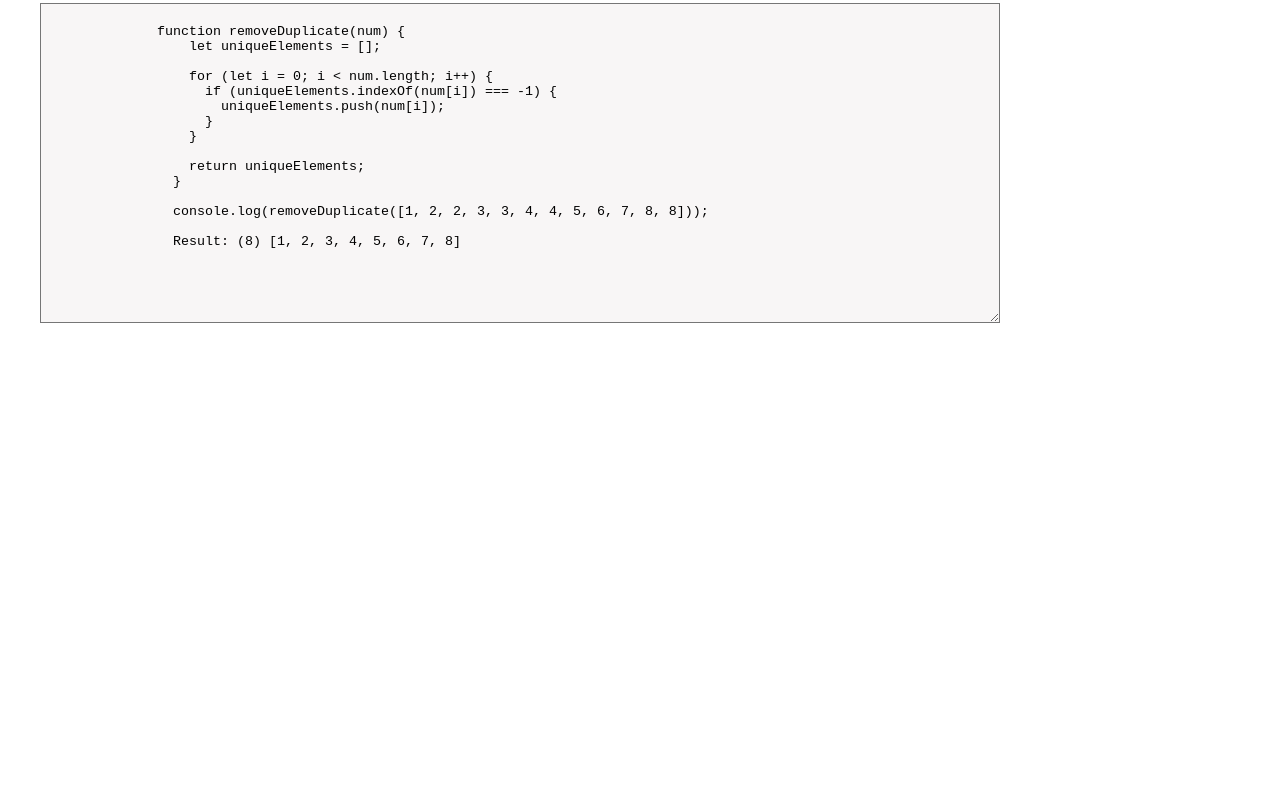
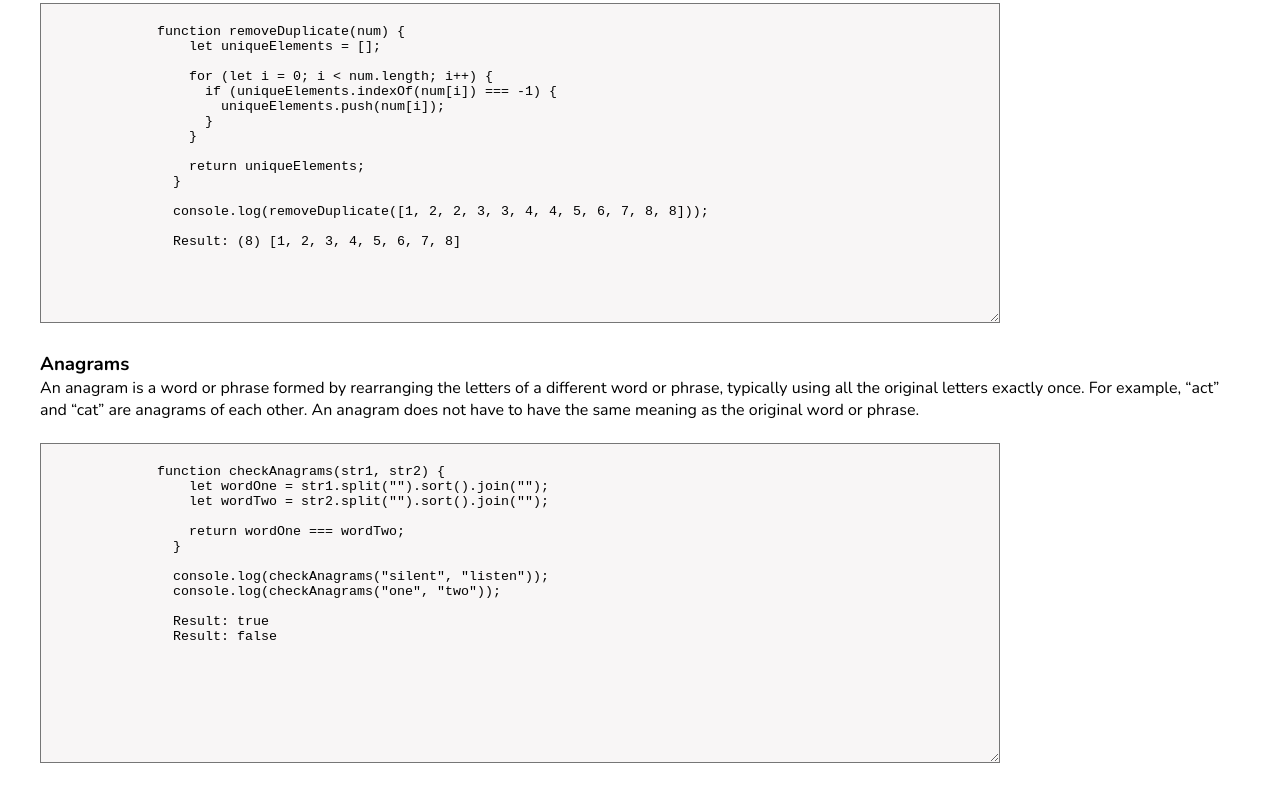
Before and after one commit to joeyyvel/JScript-top10QuestionAndDesign, a plain HTML site: page index.html in a window 1280 px wide. Shown: the part 1542-2343 px from the top of the page. Before the commit the page ends 1911 px from the top, so only its background shows below. Drawn offline with nearby package versions, Linux system fonts and the light colour scheme; a web font is replaced by a local one.

Commit message:
creating anagrams

```diff
--- a/index.html
+++ b/index.html
@@ -127,6 +127,33 @@
 
               Result: (8) [1, 2, 3, 4, 5, 6, 7, 8]
         </textarea>
+        <!-----------------------------ANAGRAMS-------------------------->
+        <br />
+        <br />
+        <h3>Anagrams</h3>
+        <p>
+          An anagram is a word or phrase formed by rearranging the letters of a
+          different word or phrase, typically using all the original letters
+          exactly once. For example, “act” and “cat” are anagrams of each other.
+          An anagram does not have to have the same meaning as the original word
+          or phrase.
+        </p>
+        <br />
+        <textarea name="" id="text_area_anagrams">
+            function checkAnagrams(str1, str2) {
+                let wordOne = str1.split("").sort().join("");
+                let wordTwo = str2.split("").sort().join("");
+
+                return wordOne === wordTwo;
+              }
+
+              console.log(checkAnagrams("silent", "listen"));
+              console.log(checkAnagrams("one", "two"));
+
+              Result: true
+              Result: false
+
+        </textarea>
 
         <!-- container area -->
       </div>
--- a/script.js
+++ b/script.js
@@ -56,3 +56,16 @@ function removeDuplicate(num) {
 }
 
 console.log(removeDuplicate([1, 2, 2, 3, 3, 4, 4, 5, 6, 7, 8, 8]));
+
+/*-----------------------------------------------------------------------------*/
+/*----------------------------ANAGRAMS-----------------------------------------*/
+
+function checkAnagrams(str1, str2) {
+  let wordOne = str1.split("").sort().join("");
+  let wordTwo = str2.split("").sort().join("");
+
+  return wordOne === wordTwo;
+}
+
+console.log(checkAnagrams("silent", "listen"));
+console.log(checkAnagrams("one", "two"));
--- a/style.css
+++ b/style.css
@@ -54,3 +54,11 @@ body {
   width: 80%;
   padding: 20px;
 }
+
+/*--------------anagrams--------------------------*/
+#text_area_anagrams {
+  background-color: #f8f6f6;
+  height: 20rem;
+  width: 80%;
+  padding: 20px;
+}
```
